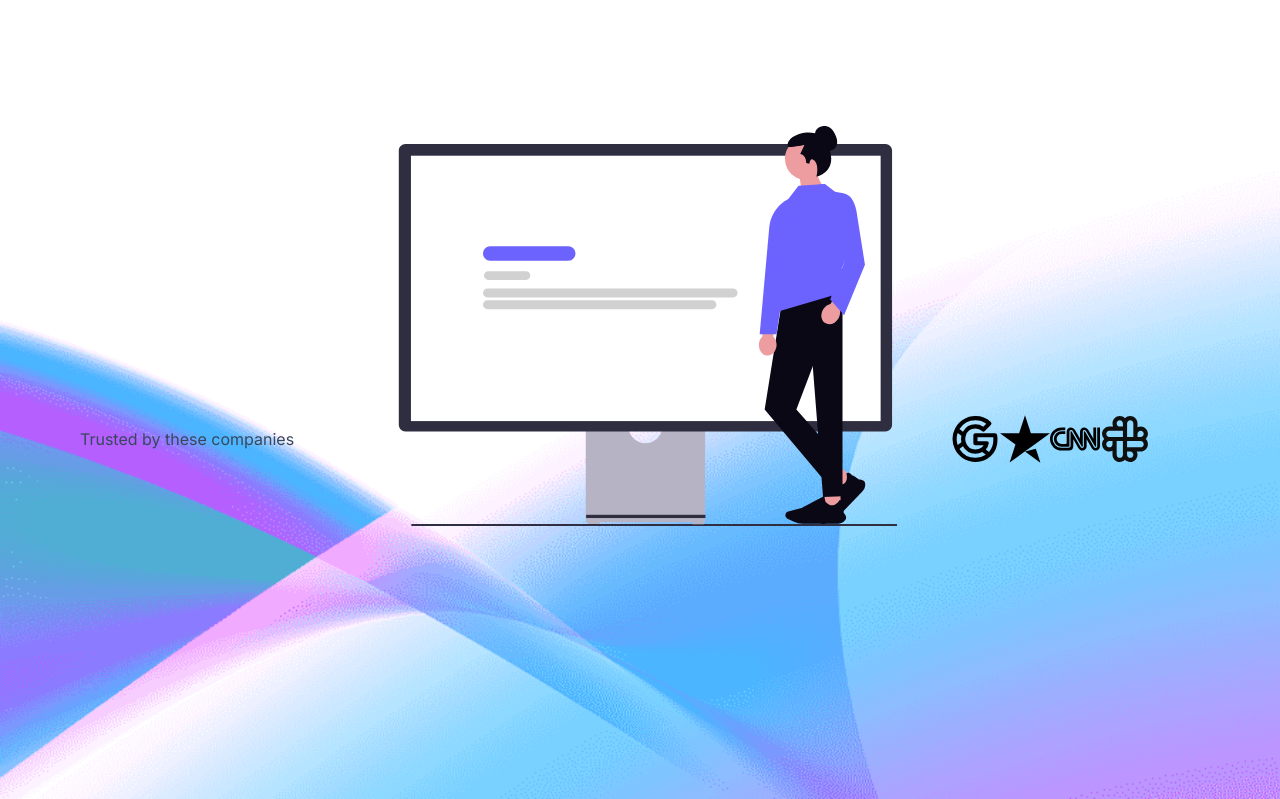
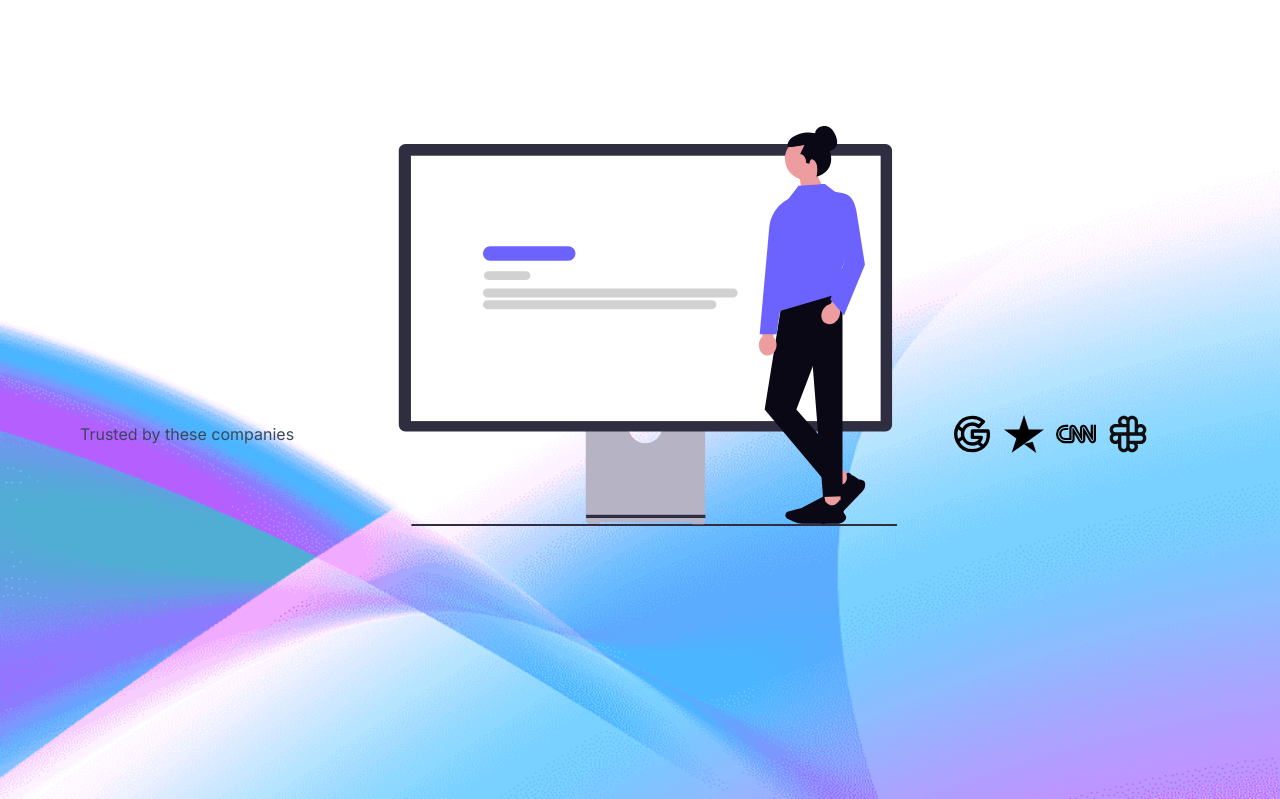
Before and after one commit to aswathyeg/nextjs-ui-ux-website, a Next.js app: page / in a window 1280 px wide. Shown: the part 514-1313 px from the top of the page. Built offline with nearby package versions, Linux system fonts and the light colour scheme.

Commit message:
updated icons

```diff
--- a/app/components/Hero.tsx
+++ b/app/components/Hero.tsx
@@ -48,11 +48,11 @@ export function Hero(){
                 lg:justify-between lg:px-20'>
                     <p className='text-[#36485c] text-center lg-text-[15px]'>Trusted by these companies</p>
 <div className='grid grid-cols-4 items-center justify-center justify-items-center px-[20]
-align-middle lg:grid-cols-5'>
-    <Image src={google} alt="icons" width={50} height={20}/>
-    <Image src={trustpilot} alt="icons" width={50} height={20}/>
-    <Image src={cnn} alt="icons" width={50} height={20}/>
-    <Image src={slack} alt="icons" width={50} height={20}/>
+align-middle lg:grid-cols-5 gap-3'>
+    <Image src={google} alt="icons" width={40} height={10}/>
+    <Image src={trustpilot} alt="icons" width={40} height={10}/>
+    <Image src={cnn} alt="icons" width={40} height={10}/>
+    <Image src={slack} alt="icons" width={40} height={10}/>
 
 </div>
                 </div>
```
